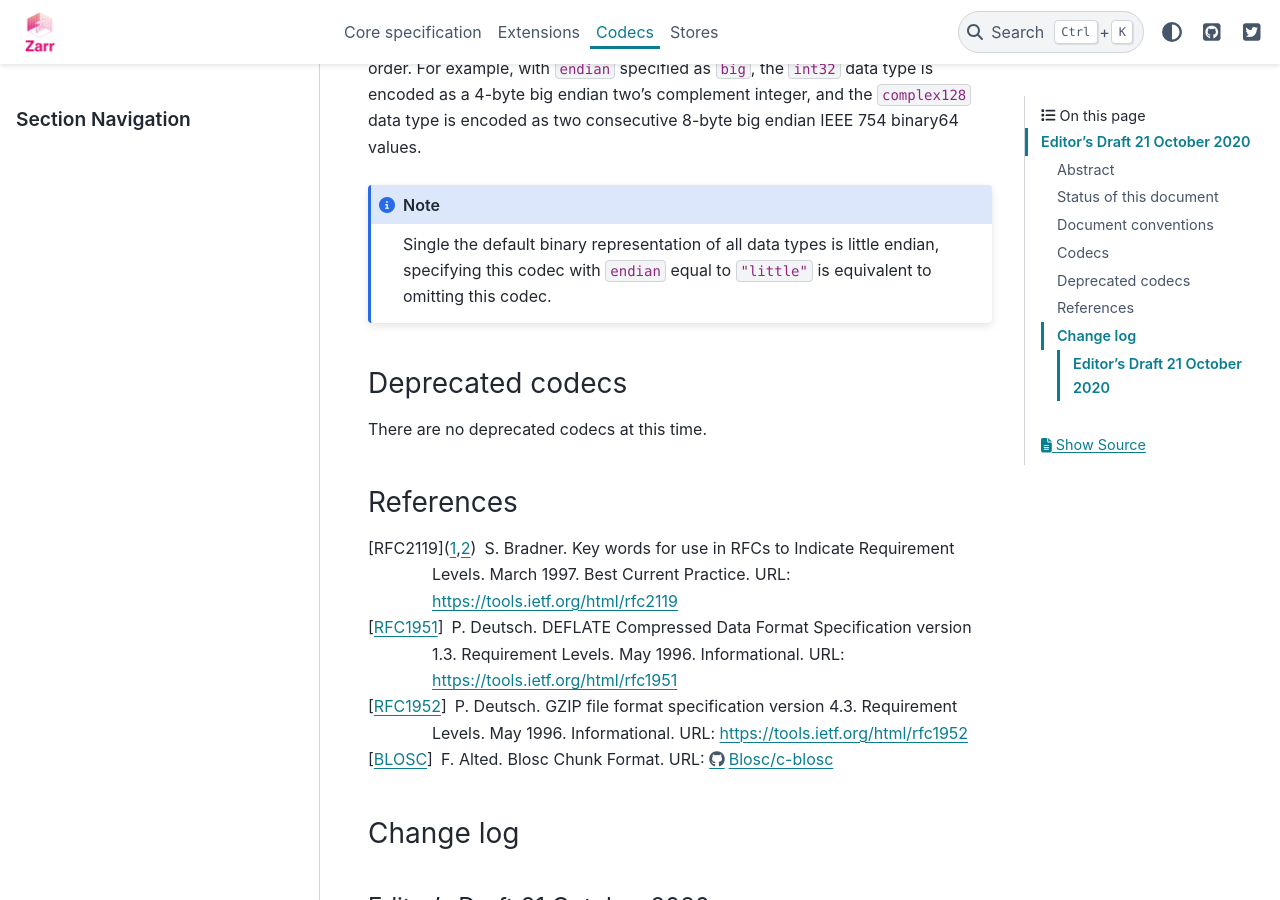
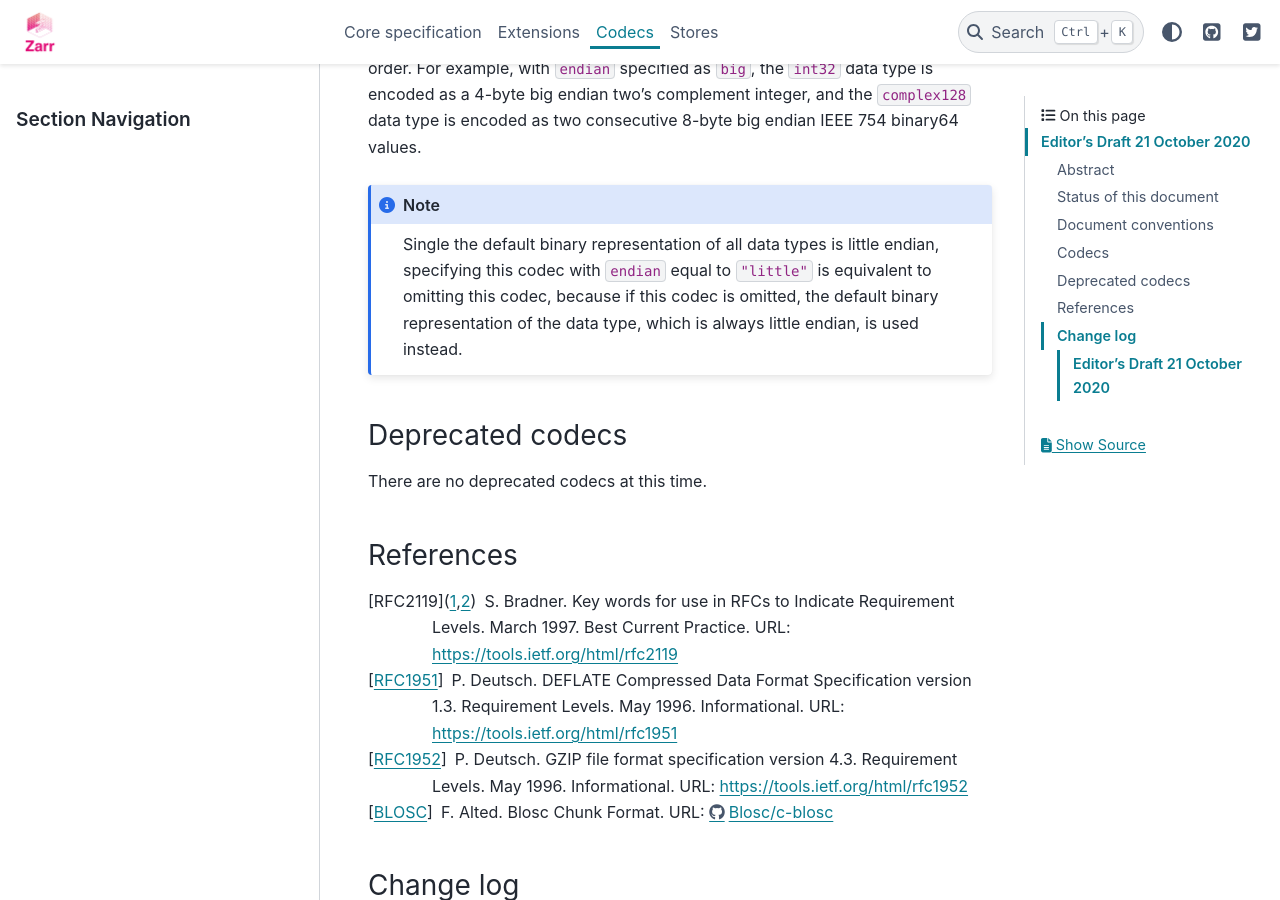
Before and after one commit to zarr-developers/zarr-specs, a Sphinx documentation site: the page built from docs/codecs.rst, in a window 1280 px wide and 900 px high, scrolled down 4265 px. Built offline with Sphinx 7.4.7 and the PyData theme 0.15.4, drawn with Linux system fonts in a browser that asks for light colours.

Commit message:
Clarify meaning of omitting the codec

```diff
--- a/docs/codecs.rst
+++ b/docs/codecs.rst
@@ -206,7 +206,9 @@ type is encoded as a 4-byte big endian two's complement integer, and the
 
    Single the default binary representation of all data types is little endian,
    specifying this codec with ``endian`` equal to ``"little"`` is equivalent to
-   omitting this codec.
+   omitting this codec, because if this codec is omitted, the default binary
+   representation of the data type, which is always little endian, is used
+   instead.
 
 Deprecated codecs
 =================
```
